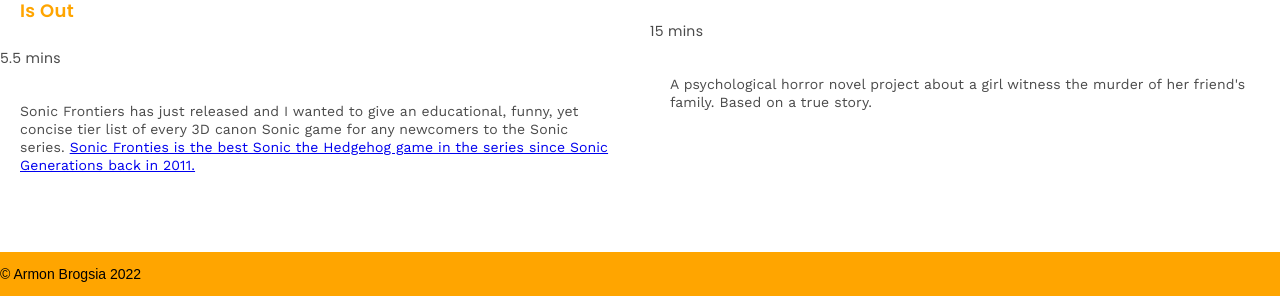
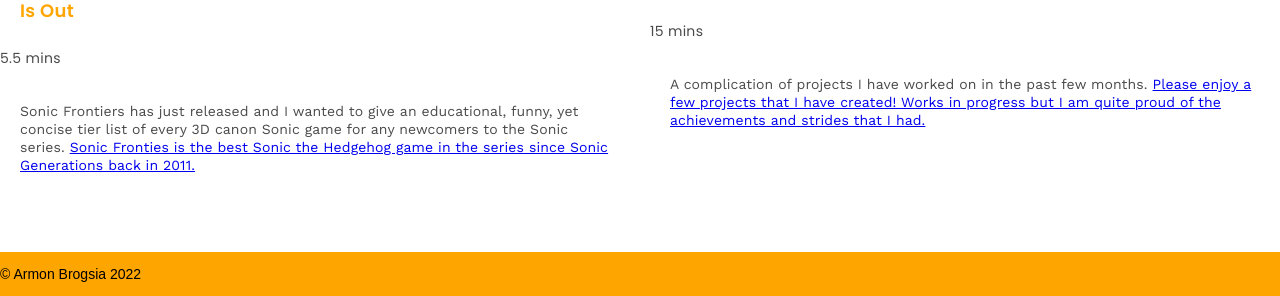
Before and after one commit to somewhatsuicidal/somewhatsuicidal.github.io, a plain HTML site: page index.html in a window 1280 px wide. Shown: the part 1213-1509 px from the top of the page. Drawn offline with nearby package versions, Linux system fonts and the light colour scheme.

Commit message:
added link and description of projects

```diff
--- a/index.html
+++ b/index.html
@@ -50,7 +50,7 @@
           <img src="C:\Users\Sonic\OneDrive\Pictures\Themes\cropped-3840-2160-572786.png" />
           <h2>Chelsea</h2>
           <p class="mins">15 mins</p>
-          <p class="description"> A psychological horror novel project about a girl witness the murder of her friend's family. Based on a true story.
+          <p class="description"> A complication of projects I have worked on in the past few months. <a href="https://github.com/somewhatsuicidal/somewhatsuicidal.github.io/tree/main/projects"> Please enjoy a few projects that I have created! Works in progress but I am quite proud of the achievements and strides that I had. </a></p>
         </div>
       </main>
 
```
